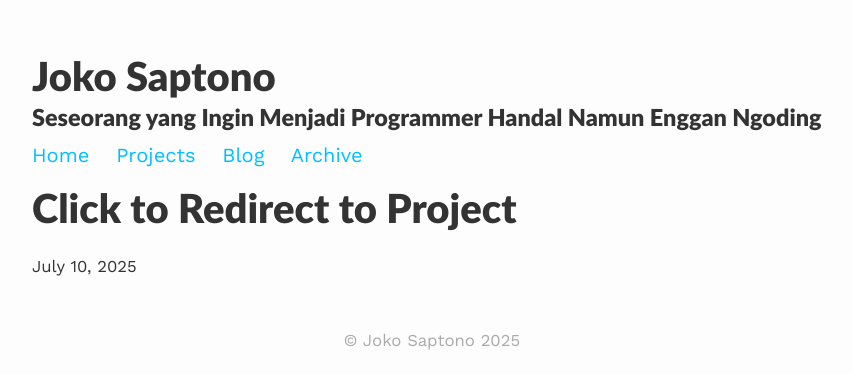
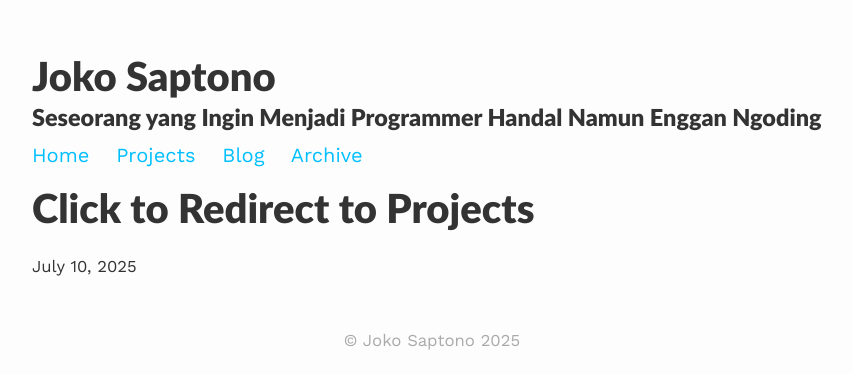
Before and after one commit to josapton/josapton.github.io, a Jekyll site: the page built from _projects/redirect.md, in a window 1280 px wide. Shown: the top 374 px of the page, without its empty margins (208-1061 px from the left). Built offline with Jekyll 4.4.1, drawn with Linux system fonts in a browser that asks for light colours; part of the change alters nothing that is shown.

Commit message:
Update _projects/redirect.md

```diff
--- a/_projects/redirect.md
+++ b/_projects/redirect.md
@@ -1,6 +1,6 @@
 ---
 layout: post
-title: Click to Redirect to Project
-description: with no page entry here
+title: Click to Redirect to Projects
+description: Joko Saptono's GitHub profile
 redirect: https://www.github.com/josapton
 ---
```
